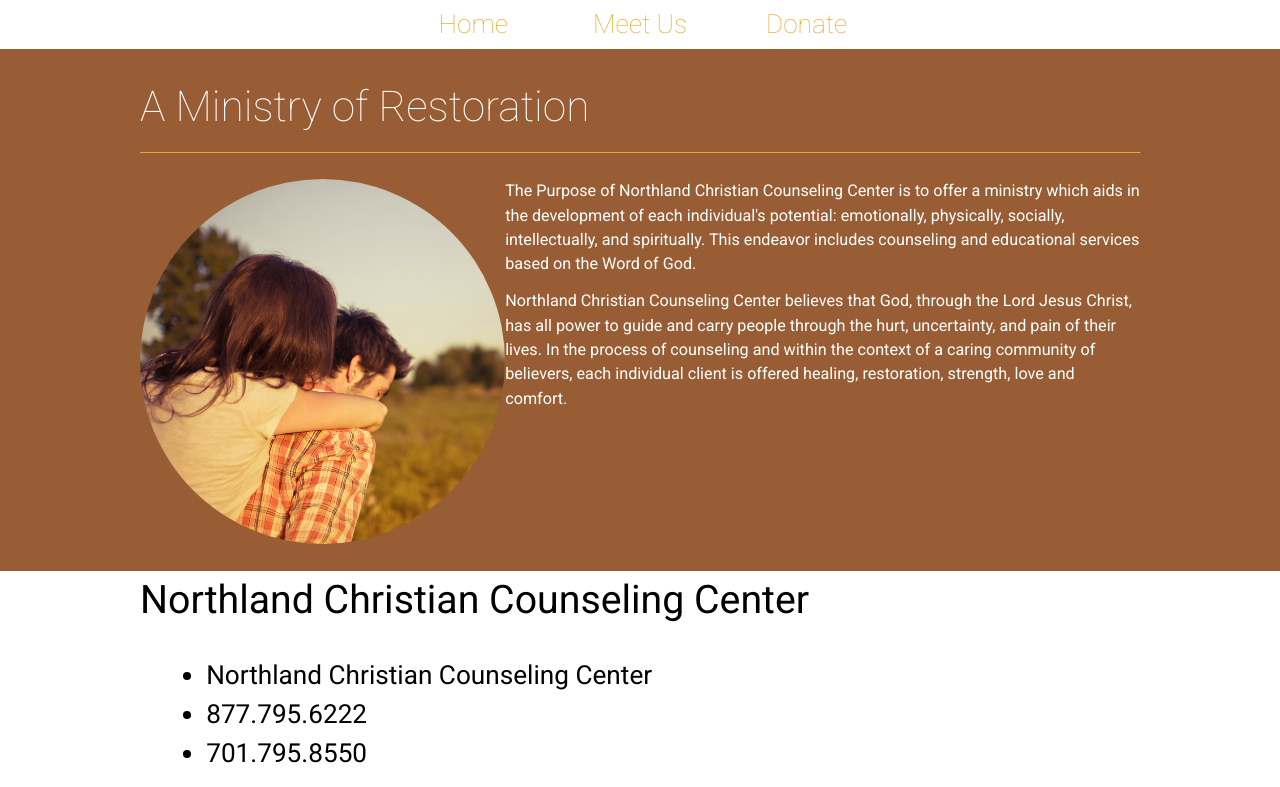
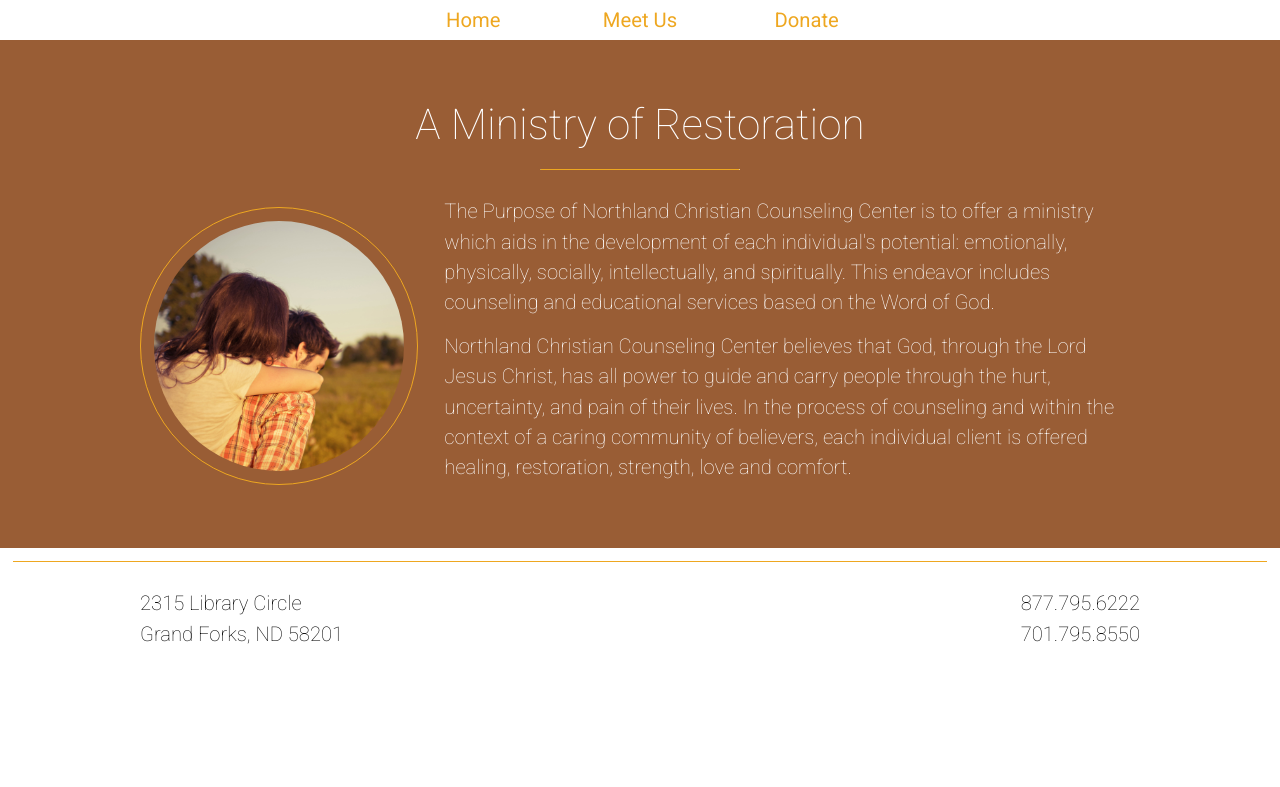
Before and after one commit to TeamSkosh/nccc, a Jekyll site: the page built from index.html, in a window 1280 px wide. Shown: the part 500-1287 px from the top of the page. Built offline with Jekyll 4.4.1, drawn with Linux system fonts in a browser that asks for light colours; after the commit the page ends 1175 px from its top, so only the background shows below that.

Commit message:
Work on the home page.

```diff
--- a/_includes/footer.html
+++ b/_includes/footer.html
@@ -1,15 +1,13 @@
-<footer class="site-footer">
-  <div class="wrapper">
-    <h2 class="footer-heading">{{ site.title }}</h2>
+<footer class="site-footer--wrapper">
+    <div class="site-footer">
+        <p class="site-footer--address">
+            2315 Library Circle<br>
+            Grand Forks, ND 58201
+        </p>
 
-    <div class="footer-col-wrapper">
-      <div class="footer-col footer-col-1">
-        <ul class="contact-list">
-          <li>{{ site.title }}</li>
-          <li>{{ site.phone1 }}</li>
-          <li>{{ site.phone2 }}</li>
-        </ul>
-      </div>
+        <p class="site-footer--phone">
+            {{ site.phone1 }}<br>
+            {{ site.phone2 }}
+        </p>
     </div>
-  </div>
 </footer>
--- a/_sass/_base.scss
+++ b/_sass/_base.scss
@@ -9,7 +9,7 @@
  */
 body {
     font-family: $font--main;
-    font-size: ms(3);
+    font-size: ms(2) * 1.25;
     font-weight: $font--weight;
     color: $color--black;
     -webkit-text-size-adjust: 100%;
@@ -18,7 +18,7 @@
     -o-font-feature-settings: "kern" 1;
     font-feature-settings: "kern" 1;
     font-kerning: normal;
-    line-height: 1.5;
+    line-height: $font--line-height;
 }
 
 /**
--- a/_sass/_layout.scss
+++ b/_sass/_layout.scss
@@ -7,6 +7,7 @@
 // Components
 @import "components/header";
 @import "components/nav";
+@import "components/footer";
 
 // Pages
 @import "pages/home";
--- a/_sass/_variables.scss
+++ b/_sass/_variables.scss
@@ -10,7 +10,7 @@
 @import url(https://fonts.googleapis.com/css?family=Roboto:400,100,700,100italic,400italic,700italic);
 
 $font--main: Roboto, sans-serif;
-$font--weight: 400;
+$font--weight: 100;
 $font--line-height: 1.5;
 
 /**
--- /dev/null
+++ b/_sass/components/_footer.scss
@@ -0,0 +1,22 @@
+/*------------------------------------------------------------------------------
+    _footer.scss
+
+    Footer styles.
+------------------------------------------------------------------------------*/
+
+.site-footer {
+    display: flex;
+    justify-content: space-between;
+    margin: 0 auto;
+    max-width: $width--content;
+
+    &--wrapper {
+        border-top: 1px solid $color--primary;
+        margin: $spacing--unit / 2;
+        padding-top: $spacing--unit;
+    }
+
+    &--address {
+
+    }
+}
--- a/_sass/components/_nav.scss
+++ b/_sass/components/_nav.scss
@@ -23,7 +23,7 @@
 
         a {
             display: block;
-            font-weight: 100;
+            font-weight: 400;
             padding-bottom: 5px;
         }
     }
--- a/_sass/pages/_home.scss
+++ b/_sass/pages/_home.scss
@@ -8,26 +8,34 @@
     &--summary {
         background: $color--secondary;
         color: $color--white;
-        font-size: ms(2);
-        padding: $spacing--unit $padding--content;
+        padding: ($spacing--unit * 2) $padding--content;
     }
     &--tagline {
         font-size: ms(4);
         font-weight: 100;
+        text-align: center;
     }
 
     &--rule {
         border-bottom: 1px solid $color--primary;
-        margin-bottom: $spacing--unit;
+        margin: 0 auto $spacing--unit;
+        max-width: 200px;
     }
 
     &--description {
         display: flex;
+        align-items: center;
     }
 
     &--description-image {
+        border: 1px solid $color--primary;
+        border-radius: 50%;
+        margin-right: $spacing--unit;
+        padding: $spacing--unit / 2;
+
         img {
             border-radius: 50%;
+            max-width: 250px;
         }
     }
 }
```
